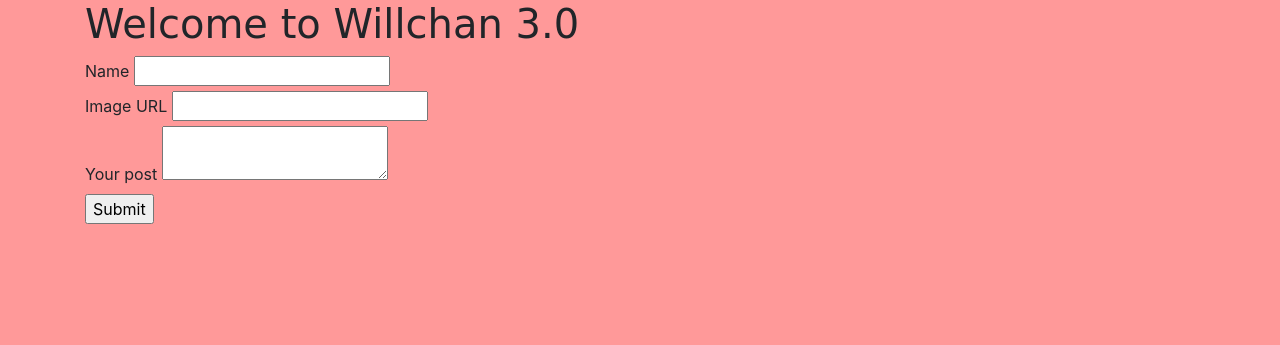
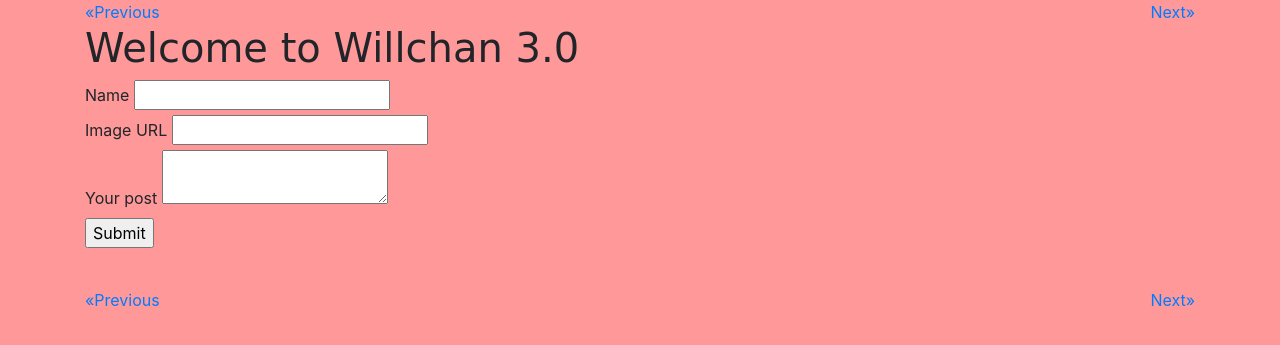
Before and after one commit to pattyjogal/wy_ctf_website, a Django app: template wy_ctf_website/templates/willchan/comment-list.html in a window 1280 px wide. Shown: the part 56-401 px from the top of the page. Run offline with Django 3.2, Linux system fonts and the light colour scheme; the template is opened without the code that fills it, so the values that code supplies are empty; some libraries are stand-ins or nearby versions.

Commit message:
Pagination

```diff
--- a/wy_ctf_website/templates/willchan/comment-list.html
+++ b/wy_ctf_website/templates/willchan/comment-list.html
@@ -1,7 +1,13 @@
 {% extends 'base.html' %}
 
 {% block content %}
-
+  <div>
+    {% ifnotequal page "1" %}
+      <a style="float:left" href="/willchan/{{ page|add:"-1" }}">&laquo;Previous</a>
+    {% endifnotequal %}
+    <a style="float:right" href="/willchan/{{ page|add:"1" }}">Next&raquo;</a>
+  </div>
+  <br>
   <style scoped>
 
     body {
@@ -46,6 +52,12 @@
       <hr>
     {% endfor %}
   </ul>
-
+  <br>
+  <div>
+    {% ifnotequal page "1" %}
+      <a style="float:left" href="/willchan/{{ page|add:"-1" }}">&laquo;Previous</a>
+    {% endifnotequal %}
+    <a style="float:right" href="/willchan/{{ page|add:"1" }}">Next&raquo;</a>
+  </div>
 
 {% endblock %}
```
Also changed, not shown: wy_ctf_website/willchan/views.py (+7 -0 lines). Lines whose indentation alone changed are shown as unchanged.
